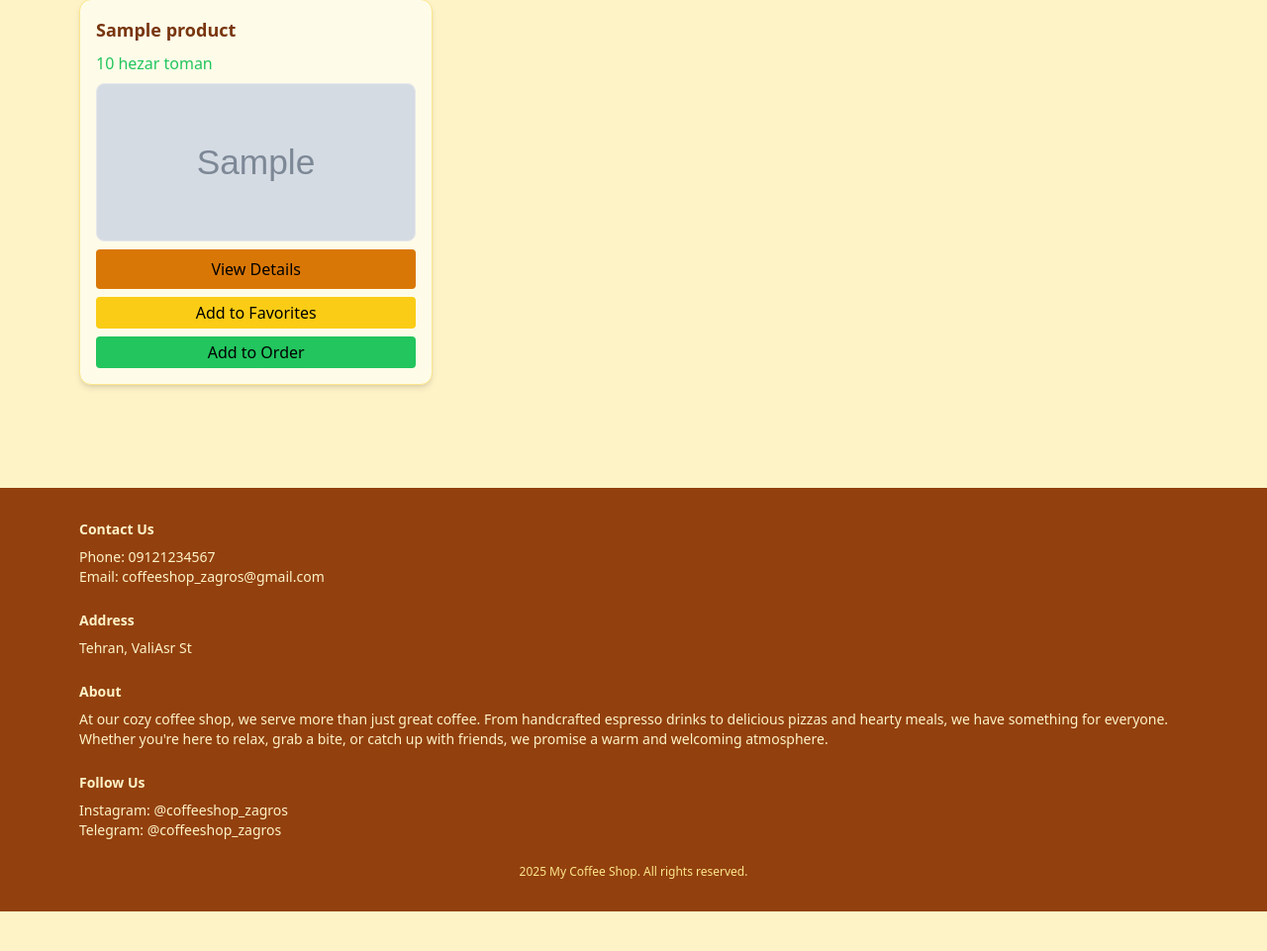
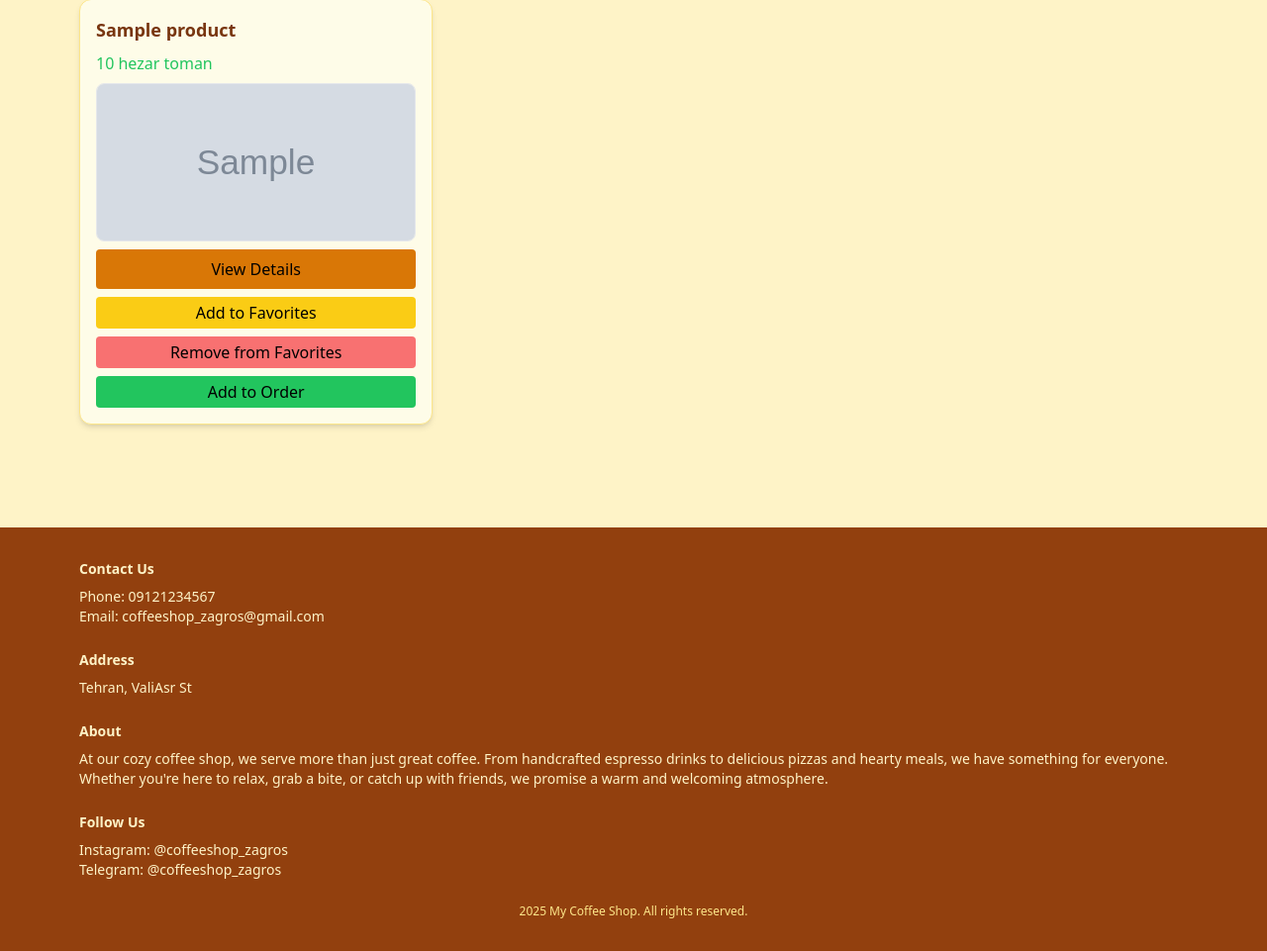
Before and after one commit to firooz-hosseini/CoffeeShop, a Django app: page / in a window 1280 px wide. Shown: the part 283-1244 px from the top of the page at 99% size. Before the commit the page ends 1204 px from the top, so only its background shows below. Run offline with Django 5.2, Linux system fonts and the light colour scheme; tables that the repository leaves empty hold one stand-in row (values such as "Sample post"); grey boxes marked "Sample" are stand-in pictures; parts of the project's set-up code (start-up, migrations or seed data) failed here and were passed over; some libraries are stand-ins or nearby versions.

Commit message:
make view for: remove_from_favorites

```diff
--- a/products/views.py
+++ b/products/views.py
@@ -15,6 +15,11 @@ def user_favorites(request):
     favorite = Favorite.objects.filter(user = request.user)
     return render(request,'favorite/user_favorites.html',{'favorite':favorite})
 
+@login_required
+def remove_from_favorites(request, pk):
+    product = get_object_or_404(Product, pk=pk)
+    Favorite.objects.filter(user=request.user, product=product).delete()
+    return redirect('home')
 
 class ProductListView(ListView):
     model = Product
--- a/templates/home.html
+++ b/templates/home.html
@@ -59,6 +59,11 @@
                                 Add to Favorites
                             </button>
                         </a>
+                        <a href="{% url 'remove-favorites' product.pk %}">
+                            <button class="bg-red-400 hover:bg-red-500 text-black px-3 py-1 rounded w-full">
+                                Remove from Favorites
+                            </button>
+                        </a>
                         <form method="post" action="{% url 'create_order' product.pk %}">
                             {% csrf_token %}
                             <button type="submit" class="bg-green-500 hover:bg-green-600 text-black px-3 py-1 rounded w-full ">
```
